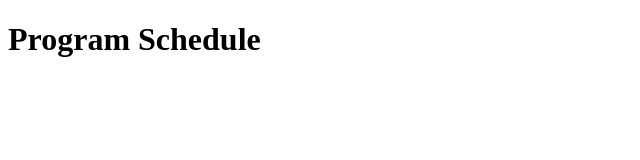
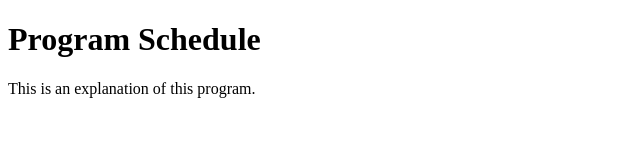
Before and after one commit to michaelaabutler/TeachingProgram, a plain HTML site: page index.html in a window 1280 px wide. Shown: the whole page, without its empty margins (0-640 px from the left). Drawn offline with Linux system fonts and the light colour scheme.

Commit message:
Description Place Holder Paragraph

```diff
--- a/index.html
+++ b/index.html
@@ -8,5 +8,7 @@
 	</head>
 	<body>
 		<h1>Program Schedule</h1>
+
+		<p>This is an explanation of this program.</p>
 	</body>
 </html>
```
